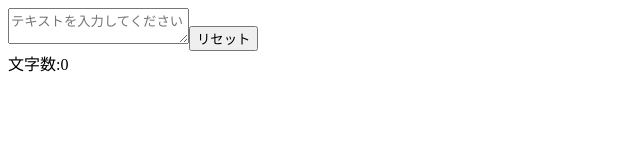
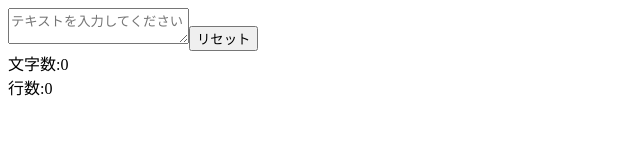
Before and after one commit to is0263rf/counter, a React (Vite) app: page / in a window 1280 px wide. Shown: the top 165 px of the page, without its empty margins (0-640 px from the left). Built offline with nearby package versions, Linux system fonts and the light colour scheme.

Commit message:
Add a function to count the number of lines in a text.

```diff
--- a/src/App.tsx
+++ b/src/App.tsx
@@ -1,4 +1,5 @@
 import { useState, ChangeEvent } from "react";
+import { countText, countLines } from "./text-counter";
 
 function App() {
   const [text, setText] = useState("");
@@ -11,14 +12,6 @@ function App() {
     setText("");
   };
 
-  const countText = (str: string): number => {
-    const segmenter = new Intl.Segmenter("ja", { granularity: "grapheme" });
-    const segments = segmenter.segment(str);
-    const strLength = [...segments].length;
-
-    return strLength;
-  };
-
   return (
     <>
       <textarea
@@ -28,6 +21,7 @@ function App() {
       ></textarea>
       <button onClick={handleClickButton}>リセット</button>
       <div>文字数:{countText(text)}</div>
+      <div>行数:{countLines(text)}</div>
     </>
   );
 }
--- /dev/null
+++ b/src/text-counter.ts
@@ -0,0 +1,26 @@
+/**
+ * 文字列の文字数を数える
+ * @param str - 文字列
+ * @returns 文字列の文字数(書記素の数)
+ */
+export const countText = (str: string): number => {
+  const segmenter = new Intl.Segmenter("ja", { granularity: "grapheme" });
+  const segments = segmenter.segment(str);
+  const strLength = [...segments].length;
+
+  return strLength;
+};
+
+/**
+ * 文字列の行数を数える
+ * @param str 文字列
+ * @returns 行数(0文字の場合は0行)
+ */
+export const countLines = (str: string): number => {
+  if (countText(str) === 0) {
+    return 0;
+  }
+
+  const result = str.split("\n").length;
+  return result;
+};
```
